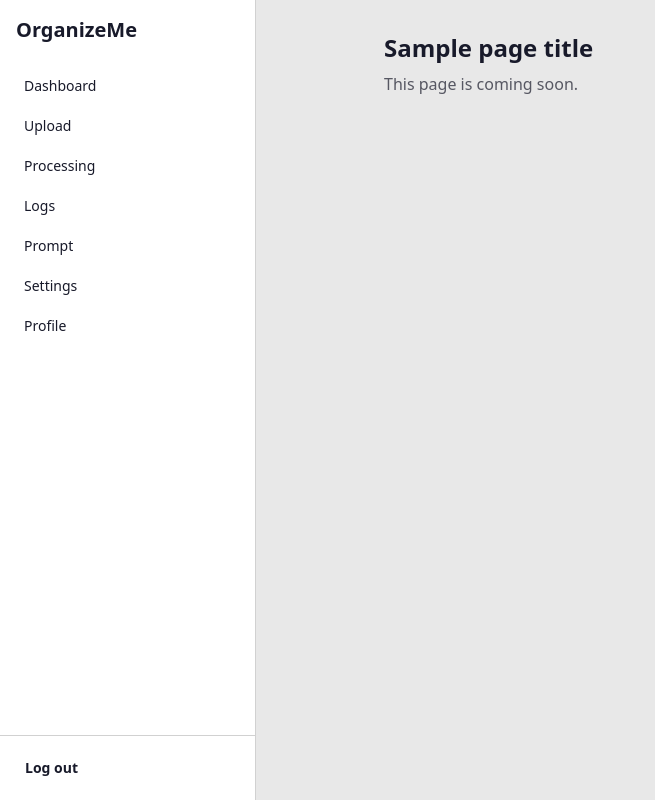
After one commit to rustycoopes/organize-me, a FastAPI app: template app/templates/pages/placeholder.html in a window 1280 px wide. The commit adds this page. Shown: the whole page, without its empty margins (0-655 px from the left). Run offline with FastAPI, Linux system fonts and the light colour scheme; the template is opened without the code that fills it: most values are stand-ins (such as "Sample title", 1, 10 or a date in 2020); parts of the project's set-up code (start-up, migrations or seed data) failed here and were passed over; some libraries are stand-ins or nearby versions.

Commit message:
Add sidebar shell + placeholder pages (#17)
Persistent left sidebar for authenticated users via a new
authenticated_base.html DaisyUI-drawer layout, rendered from a single
NAV_ITEMS source (app/pages/nav.py) exposed as a Jinja global. Order:
Dashboard -> Upload -> Processing -> Logs -> Prompt -> Settings -> Profile.

- Six new auth-gated placeholder routes (/dashboard, /upload, /processing,
  /logs, /prompt, /settings), derived from NAV_ITEMS, each redirecting
  anonymous visitors to /login (mirrors the profile page gating).
- /profile re-parented onto the shared layout (form/logic unchanged).
- Current route marked aria-current="page"; sidebar footer has a Log out
  action. Sidebar is absent on public landing/login/register pages.
- tests/test_sidebar.py: auth-gating across all 7 routes, nav presence +
  documented order, active-highlight, logout presence, public-page absence.

Full suite (96) + mypy app tests green. Docs updated (changelog,
project-status).

Co-Authored-By: Claude Opus 4.8 <noreply@anthropic.com>

```diff
--- a/app/core/templating.py
+++ b/app/core/templating.py
@@ -2,5 +2,11 @@ from pathlib import Path
 
 from fastapi.templating import Jinja2Templates
 
+from app.pages.nav import NAV_ITEMS
+
 APP_DIR = Path(__file__).resolve().parent.parent
 templates = Jinja2Templates(directory=APP_DIR / "templates")
+
+# Exposed to every template so the authenticated sidebar layout can render its nav from
+# the single NAV_ITEMS source. Public pages simply don't include the sidebar partial.
+templates.env.globals["nav_items"] = NAV_ITEMS
--- a/app/main.py
+++ b/app/main.py
@@ -7,6 +7,7 @@ from fastapi.staticfiles import StaticFiles
 
 from app.api.v1.auth import router as auth_router
 from app.api.v1.users import router as users_router
+from app.pages.app_shell import router as app_shell_pages_router
 from app.pages.auth import router as auth_pages_router
 from app.pages.landing import router as landing_pages_router
 from app.pages.profile import router as profile_pages_router
@@ -31,6 +32,7 @@ app.include_router(auth_router)
 app.include_router(users_router)
 app.include_router(auth_pages_router)
 app.include_router(profile_pages_router)
+app.include_router(app_shell_pages_router)
 app.include_router(landing_pages_router)
 
 
--- /dev/null
+++ b/app/templates/authenticated_base.html
@@ -0,0 +1,58 @@
+{% extends "base.html" %}
+
+{#
+  Shared layout for every authenticated page. Renders the persistent left sidebar
+  (from the nav_items global — see app/pages/nav.py) and exposes a `page` block for
+  the actual page content. The active item is derived from the request path.
+#}
+
+{% block content %}
+<div class="drawer lg:drawer-open">
+  <input id="sidebar-drawer-toggle" type="checkbox" class="drawer-toggle" />
+
+  <div class="drawer-content flex flex-col min-h-screen">
+    <!-- Top bar: only the hamburger on small screens; sidebar is always visible on lg+. -->
+    <div class="navbar bg-base-100 border-b border-base-300 lg:hidden">
+      <label for="sidebar-drawer-toggle" class="btn btn-square btn-ghost" aria-label="Open navigation">
+        <svg xmlns="http://www.w3.org/2000/svg" class="h-6 w-6" fill="none" viewBox="0 0 24 24" stroke="currentColor">
+          <path stroke-linecap="round" stroke-linejoin="round" stroke-width="2" d="M4 6h16M4 12h16M4 18h16" />
+        </svg>
+      </label>
+      <span class="text-lg font-semibold px-2">OrganizeMe</span>
+    </div>
+
+    <main class="flex-1 p-4 lg:p-8">
+      {% block page %}{% endblock %}
+    </main>
+  </div>
+
+  <div class="drawer-side z-10">
+    <label for="sidebar-drawer-toggle" class="drawer-overlay" aria-label="Close navigation"></label>
+    <aside class="flex min-h-full w-64 flex-col bg-base-100 border-r border-base-300">
+      <div class="px-4 py-4 text-xl font-bold">OrganizeMe</div>
+      <ul id="sidebar-nav" class="menu w-full grow gap-1 px-2" aria-label="Main navigation">
+        {% for item in nav_items %}
+        <li>
+          <a
+            href="{{ item.path }}"
+            {% if request.url.path == item.path %}class="active" aria-current="page"{% endif %}
+          >{{ item.label }}</a>
+        </li>
+        {% endfor %}
+      </ul>
+      <div class="border-t border-base-300 p-2" x-data="{ loggingOut: false }">
+        <button
+          type="button"
+          class="btn btn-ghost btn-block justify-start"
+          :disabled="loggingOut"
+          @click="loggingOut = true; fetch('/api/v1/auth/logout', { method: 'POST' })
+            .finally(() => { window.location.href = '/login'; })"
+        >
+          <span x-show="!loggingOut">Log out</span>
+          <span x-show="loggingOut" x-cloak>Logging out...</span>
+        </button>
+      </div>
+    </aside>
+  </div>
+</div>
+{% endblock %}
--- /dev/null
+++ b/app/templates/pages/placeholder.html
@@ -0,0 +1,10 @@
+{% extends "authenticated_base.html" %}
+
+{% block title %}{{ page_title }} — OrganizeMe{% endblock %}
+
+{% block page %}
+<div class="mx-auto max-w-3xl">
+  <h1 class="text-2xl font-bold">{{ page_title }}</h1>
+  <p class="mt-2 text-base-content/70">This page is coming soon.</p>
+</div>
+{% endblock %}
--- a/app/templates/profile.html
+++ b/app/templates/profile.html
@@ -1,10 +1,10 @@
-{% extends "base.html" %}
+{% extends "authenticated_base.html" %}
 
 {% block title %}Your profile — OrganizeMe{% endblock %}
 
-{% block content %}
+{% block page %}
 <div
-  class="flex min-h-screen items-center justify-center px-4 py-8"
+  class="flex justify-center"
   x-data='{
     ...{{ profile_data | tojson }},
     saving: false,
```
Also changed, not shown: app/pages/app_shell.py (added, +41 -0 lines), app/pages/nav.py (added, +25 -0 lines), docs/project-status.md (+3 -2 lines), tests/test_sidebar.py (added, +125 -0 lines), docs/changelog.md.
